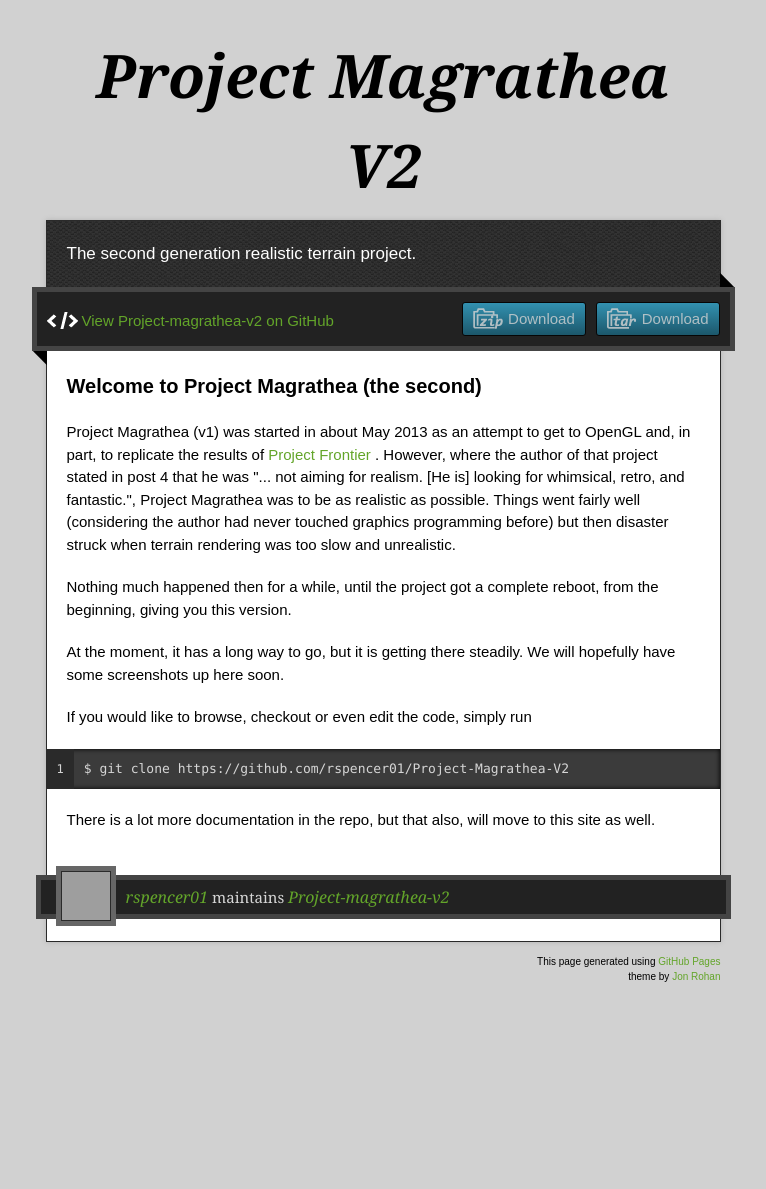
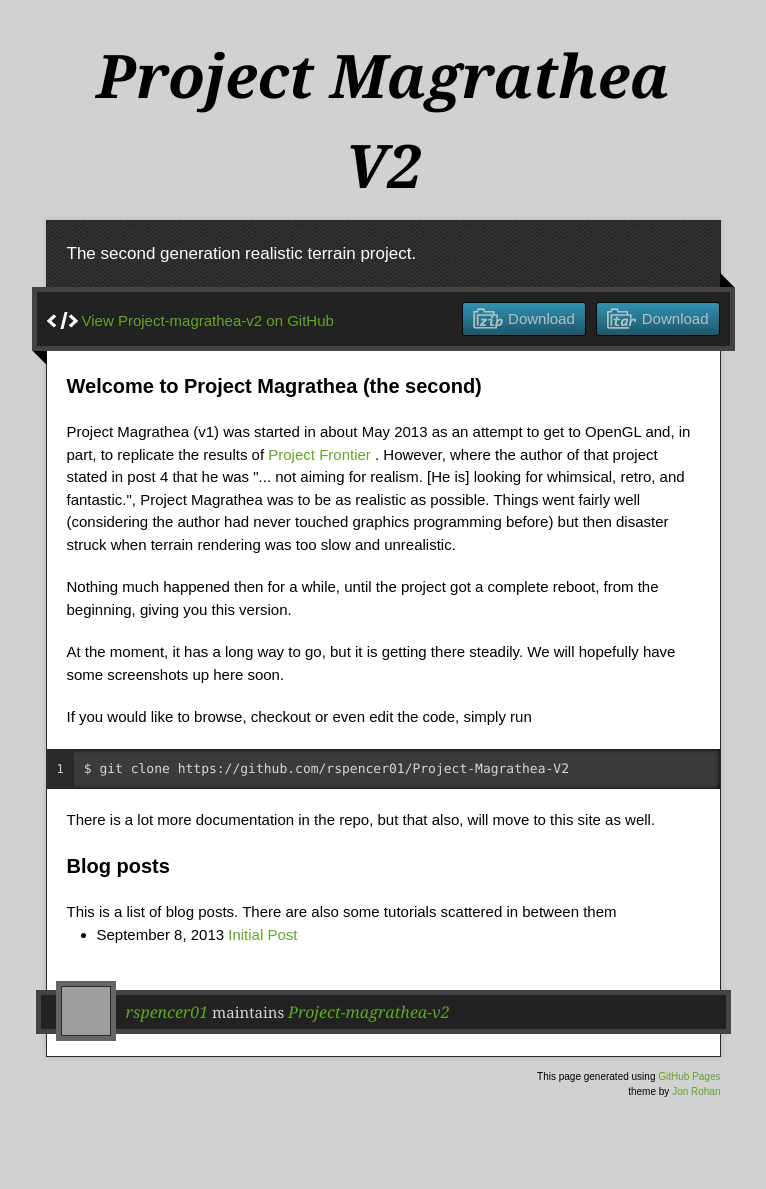
Before and after one commit to rspencer01/Project-Magrathea-V2, a Jekyll site: the page built from index.html, in a window 1280 px wide. Shown: the whole page, without its empty margins (257-1023 px from the left). Built offline with Jekyll 4.4.1, drawn with Linux system fonts in a browser that asks for light colours; nearby versions of some CDN libraries; Markdown is read by kramdown in place of the engine named in the settings; before the commit the page ends 1074 px from its top, so only the background shows below that; grey boxes are pictures that could not be loaded.

Commit message:
Added first post

```diff
--- a/index.html
+++ b/index.html
@@ -18,3 +18,13 @@
 </code></pre>
 
 <p> There is a lot more documentation in the repo, but that also, will move to this site as well. </p>
+
+<h3> Blog posts</h3>
+    This is a list of blog posts.  There are also some tutorials scattered in between them
+    <ul>
+      {% for post in site.posts %}
+      <li>
+	<span>{{ post.date | date: "%B %e, %Y" }}</span> <a href="http://rspencer01.github.io/Project-Magrathea-V2{{ post.url }}">{{ post.title }}</a>
+      </li>
+      {% endfor %}
+    </ul>
```
Also changed, not shown: _posts/1985-10-26-Test-Post.md (deleted, +0 -6 lines), _posts/1985-10-26-Test-Post2.md (deleted, +0 -6 lines), _posts/2013-09-08-Initial-Post.md (added, +15 -0 lines), assets/Trees and Grass.jpg (added).
